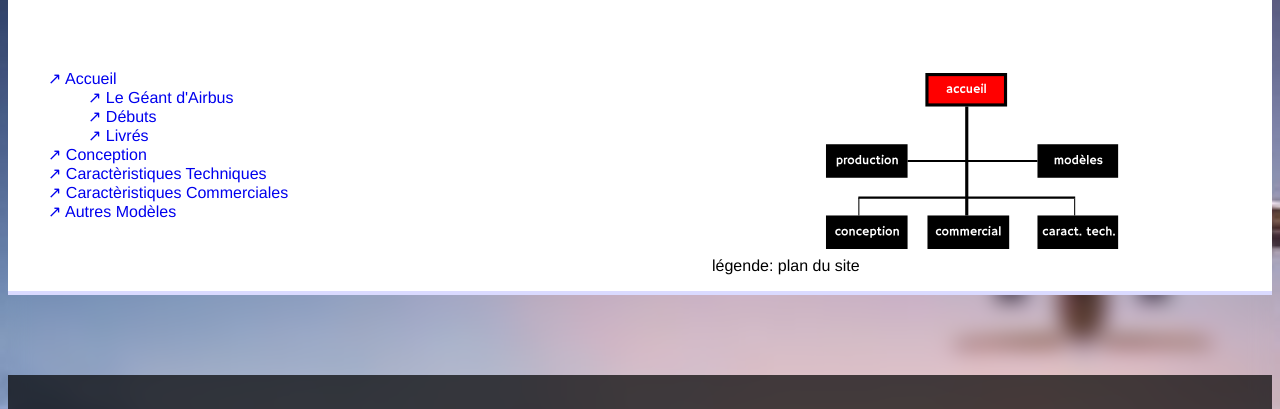
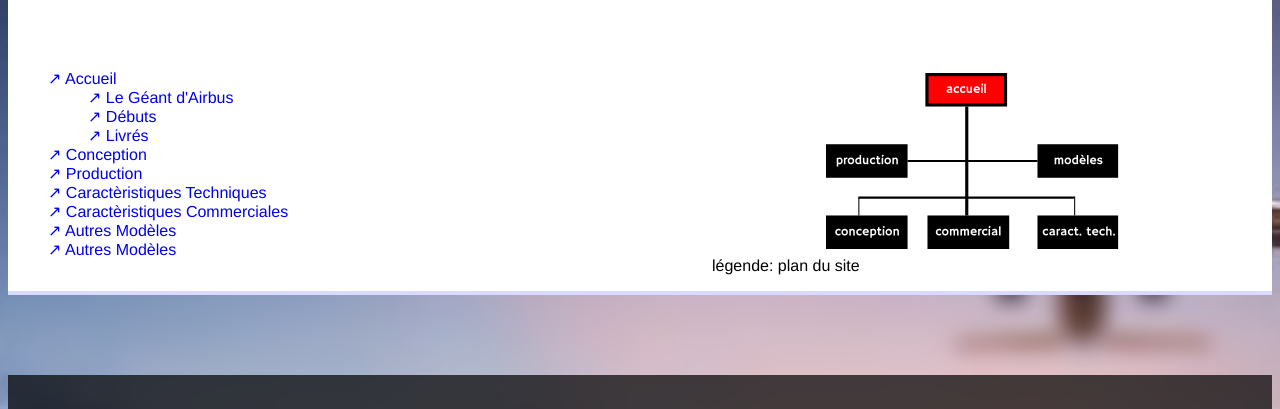
Before and after one commit to Tasye24/basic_website, a plain HTML site: page modeles.html in a window 1280 px wide. Shown: the part 158-567 px from the top of the page. Drawn offline with Linux system fonts and the light colour scheme.

Commit message:
ajout de liens vers production.html

```diff
--- a/modeles.html
+++ b/modeles.html
@@ -32,10 +32,12 @@
                         </ul>
                     </li>
                     <li><a href="./conception.html">Conception</a></li>
+                    <li><a href="./production.html">Production</a></li>
                     <li><a href="./caracTech.html">Caractèristiques Techniques</a></li>
 
                     <li><a href="./commercial.html">Caractèristiques Commerciales</a></li>
                     <li><a href="./modeles.html">Autres Modèles</a></li>
+                    <li><a href="./production.html">Autres Modèles</a></li>
                 </ul>
             </nav>
 
```
Also changed, not shown: caracTech.html (+1 -0 lines), commercial.html (+1 -0 lines), conception.html (+1 -0 lines), index.html (+1 -1 lines), production.html (+1 -0 lines).
